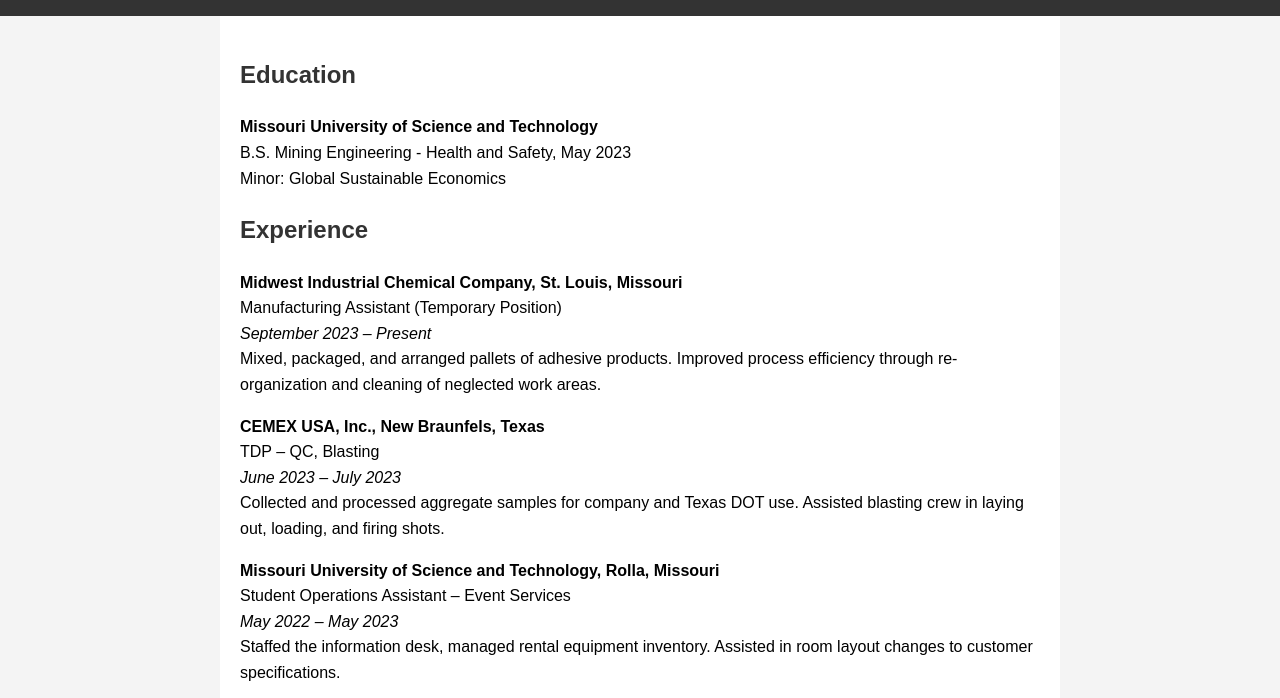
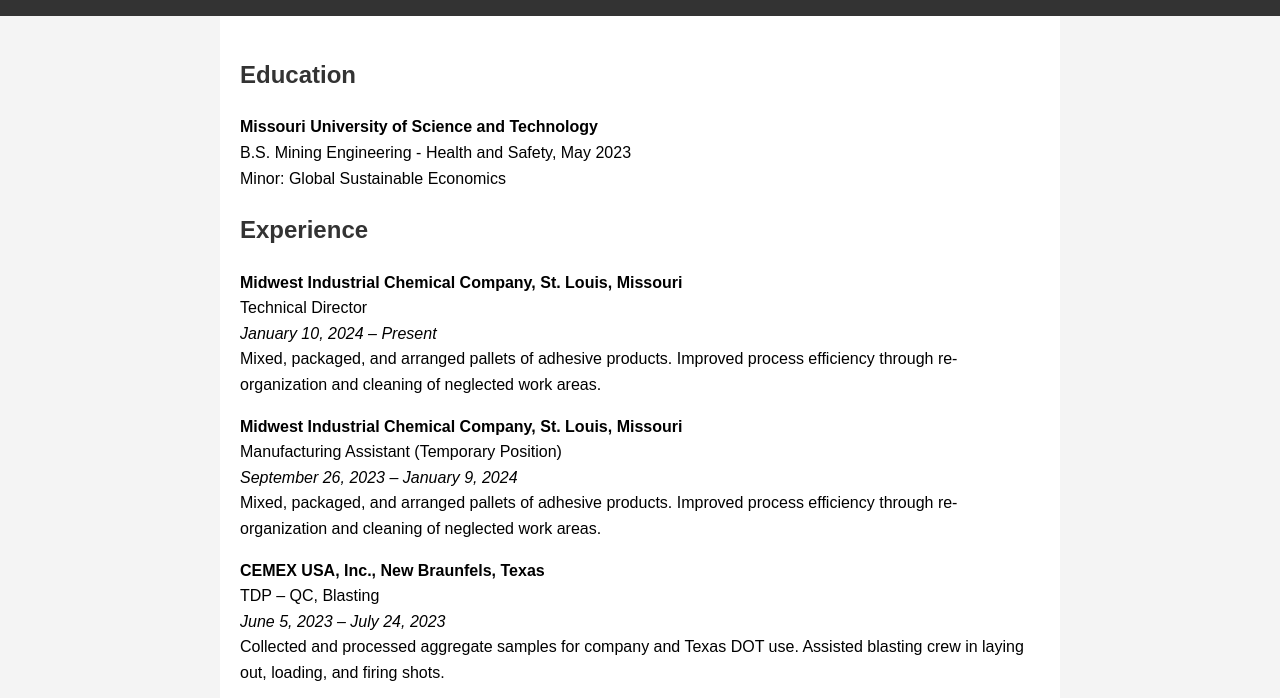
Before and after one commit to RTSess/RTSess.github.io, a plain HTML site: page index.html in a window 1280 px wide. Shown: the part 75-773 px from the top of the page. Drawn offline with Linux system fonts and the light colour scheme.

Commit message:
Update index.html with all exp.

```diff
--- a/index.html
+++ b/index.html
@@ -12,7 +12,7 @@
         <h1>Ronin T. Sessions</h1>
         <div class="contact-info">
             <!-- Figure out contact me form
-            <p>(210) 556-4394 · <a href="mailto:ronintsessions@gmail.com">ronintsessions@gmail.com</a></p>
+            <p>(210) 556-4394 - <a href="mailto:ronintsessions@gmail.com">ronintsessions@gmail.com</a></p>
             <p><a href="https://www.linkedin.com/in/ronin-sessions" target="_blank">LinkedIn Profile</a></p>
             -->
         </div>
@@ -30,13 +30,18 @@
             <h2>Experience</h2>
 
             <p><strong>Midwest Industrial Chemical Company, St. Louis, Missouri</strong><br>
+            Technical Director<br>
+            <em>January 10, 2024 – Present</em><br>
+            Mixed, packaged, and arranged pallets of adhesive products. Improved process efficiency through re-organization and cleaning of neglected work areas.</p>
+
+            <p><strong>Midwest Industrial Chemical Company, St. Louis, Missouri</strong><br>
             Manufacturing Assistant (Temporary Position)<br>
-            <em>September 2023 – Present</em><br>
+            <em>September 26, 2023 – January 9, 2024</em><br>
             Mixed, packaged, and arranged pallets of adhesive products. Improved process efficiency through re-organization and cleaning of neglected work areas.</p>
 
             <p><strong>CEMEX USA, Inc., New Braunfels, Texas</strong><br>
             TDP – QC, Blasting<br>
-            <em>June 2023 – July 2023</em><br>
+            <em>June 5, 2023 – July 24, 2023</em><br>
             Collected and processed aggregate samples for company and Texas DOT use. Assisted blasting crew in laying out, loading, and firing shots.</p>
 
             <p><strong>Missouri University of Science and Technology, Rolla, Missouri</strong><br>
```
